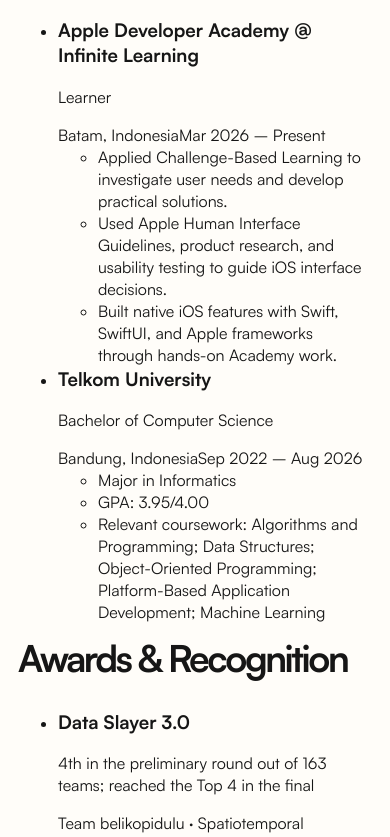
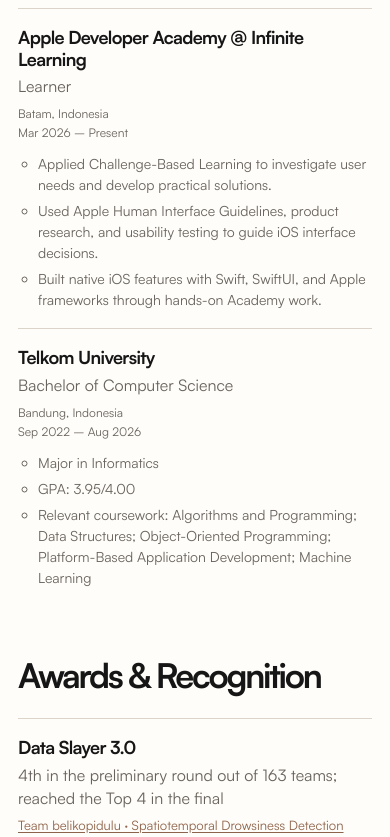
Before and after one commit to brianashari18/my-portofolio, a React (Vite) app: page /about in a window 390 px wide. Shown: the part 1040-1877 px from the top of the page. Built offline with nearby package versions, Linux system fonts and the light colour scheme; no server answers; the database is empty.

Commit message:
Style About records responsively

```diff
--- a/src/styles/site.css
+++ b/src/styles/site.css
@@ -308,6 +308,20 @@ html:has(.nova-image-dialog[open]) { overflow: hidden; }
 .nova-about-feature__copy > p:not(.nova-kicker, .nova-about-feature__title) { max-width: 580px; margin: 0 0 31px; color: var(--muted); font-size: 18px; line-height: 1.65; }
 .nova-about-feature__copy .nova-about-feature__title { margin-bottom: 12px; color: var(--ink); font-size: clamp(18px, 2vw, 24px); font-weight: 700; }
 .nova-about-feature__actions, .nova-not-found__actions { display: flex; flex-wrap: wrap; gap: 12px; }
+.nova-about-records { display: grid; grid-template-columns: repeat(2, minmax(0, 1fr)); gap: clamp(38px, 6vw, 84px); margin-bottom: clamp(90px, 10vw, 150px); }
+.nova-about-records > section { min-width: 0; }
+.nova-about-records .nova-section-heading { grid-template-columns: minmax(0, 1fr); gap: 0; margin-bottom: 25px; }
+.nova-about-records .nova-section-heading h2 { font-size: clamp(34px, 4vw, 56px); }
+.nova-about-record-list { margin: 0; padding: 0; list-style: none; }
+.nova-about-record-list > li { padding: 18px 0; border-top: 1px solid var(--line); }
+.nova-about-record-heading { display: flex; align-items: flex-start; justify-content: space-between; gap: 18px; }
+.nova-about-record-heading h3 { margin: 0; font-size: clamp(18px, 1.8vw, 23px); letter-spacing: -.035em; line-height: 1.2; }
+.nova-about-record-subtitle { margin: 5px 0 0; color: var(--muted); font-style: italic; line-height: 1.45; }
+.nova-about-record-meta { display: grid; flex: 0 0 auto; gap: 3px; color: var(--muted); font-size: 12px; text-align: right; white-space: nowrap; }
+.nova-about-record-details { display: grid; gap: 5px; margin: 12px 0 0; padding-left: 20px; color: var(--muted); font-size: 14px; line-height: 1.5; }
+.nova-about-record-project { margin: 7px 0 0; color: var(--muted); font-size: 13px; }
+.nova-about-record-project a { color: var(--green-dark); text-decoration: underline; text-underline-offset: .18em; }
+.nova-about-record-project a:hover { color: var(--ink); }
 .nova-about-skills { scroll-margin-top: 10px; }
 .nova-skill-grid { display: grid; grid-template-columns: repeat(3, minmax(0, 1fr)); gap: 24px; }
 .nova-skill-category { min-width: 0; padding: 26px; border-radius: 22px; background: var(--paper-deep); }
@@ -386,6 +400,7 @@ html:has(.nova-image-dialog[open]) { overflow: hidden; }
   .nova-case-stage__copy { padding: 28px 32px 12px; }
   .nova-case-stage--text .nova-case-stage__copy { padding-bottom: 28px; }
   .nova-about-feature { gap: 45px; }
+  .nova-about-records { grid-template-columns: minmax(0, 1fr); gap: 64px; }
 }
 
 
@@ -467,6 +482,9 @@ html:has(.nova-image-dialog[open]) { overflow: hidden; }
   .nova-case-pagination { gap: 15px; margin-top: 70px; }
   .nova-case-pagination strong { font-size: 21px; }
   .nova-about-feature { grid-template-columns: 1fr; gap: 38px; margin-bottom: 90px; }
+  .nova-about-records { gap: 52px; }
+  .nova-about-record-heading { display: grid; gap: 8px; }
+  .nova-about-record-meta { justify-items: start; text-align: left; }
   .nova-about-feature__image { width: 100%; height: min(82vw, 420px); }
   .nova-about-feature__copy { grid-row: 1; }
   .nova-about-feature__copy h1 { font-size: 43px; }
```
